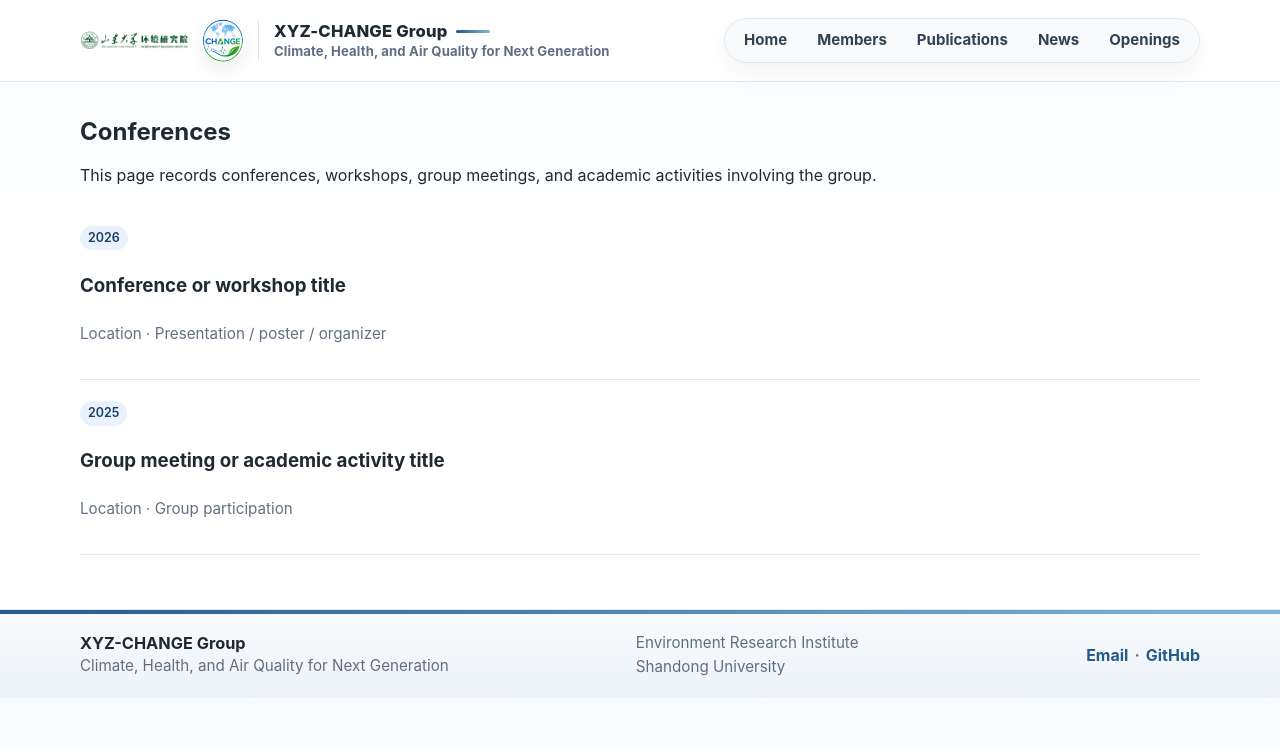
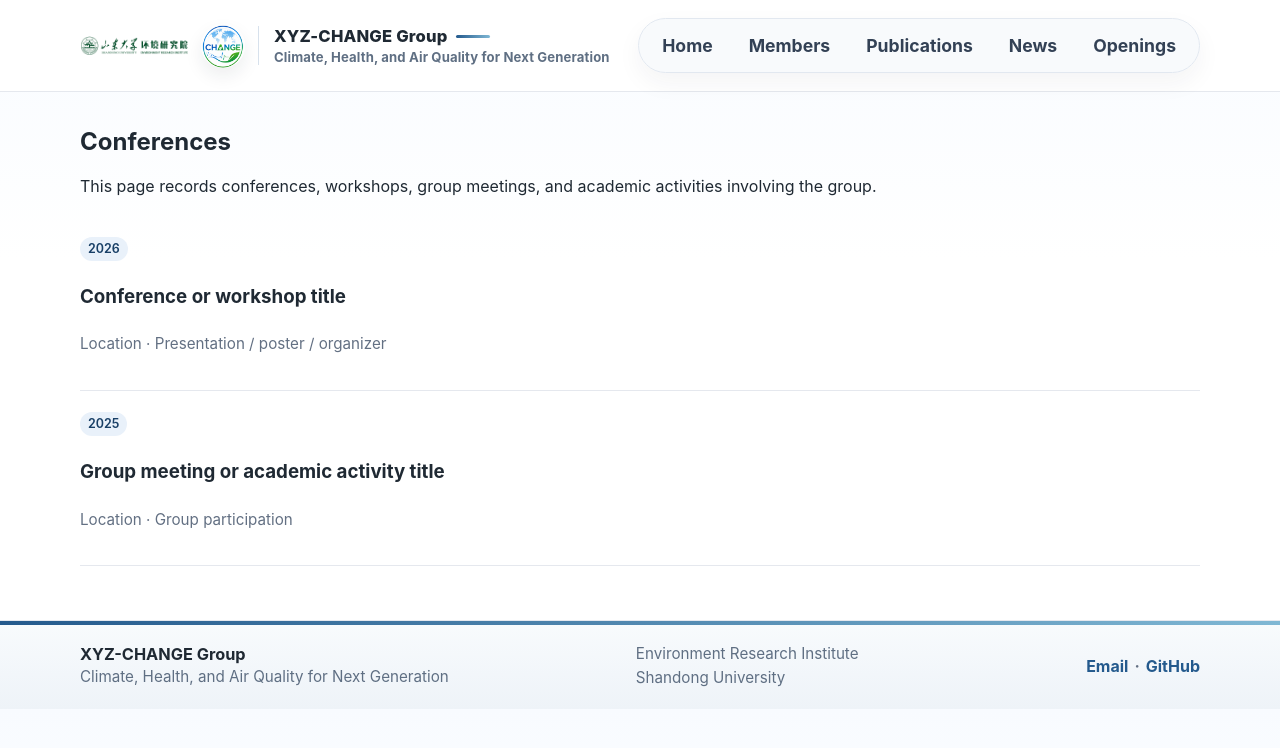
Before and after one commit to MuJSh/xyz_CHANGE, a Jekyll site: the page built from _pages/conferences.md, in a window 1280 px wide. Shown: the top 748 px of the page. Built offline with Jekyll 4.4.1, drawn with Linux system fonts in a browser that asks for light colours.

Commit message:
Enlarge header navigation text and buttons

```diff
--- a/_includes/header.html
+++ b/_includes/header.html
@@ -89,7 +89,7 @@
   max-width: 100%;
   overflow-x: auto;
   gap: 4px;
-  padding: 6px;
+  padding: 7px;
   border: 1px solid #e2e8f0;
   border-radius: 999px;
   background: rgba(247, 250, 252, 0.88);
@@ -102,13 +102,13 @@
   align-items: center;
   justify-content: center;
   white-space: nowrap;
-  padding: 7px 13px;
+  padding: 10px 16px;
   border: 0;
   border-bottom: 0 !important;
   border-radius: 999px;
   color: #334155;
-  font-size: 0.94rem;
-  font-weight: 650;
+  font-size: 1.1rem;
+  font-weight: 700;
   line-height: 1.1;
   transition: background 0.18s ease, color 0.18s ease, box-shadow 0.18s ease, transform 0.18s ease;
 }
```
